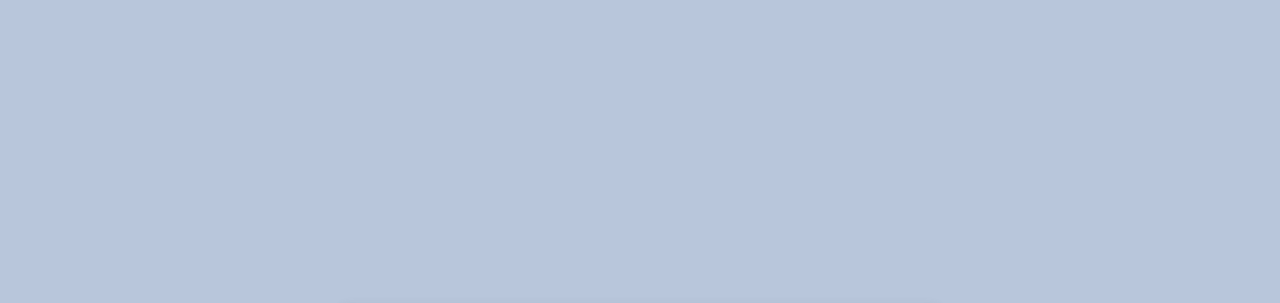
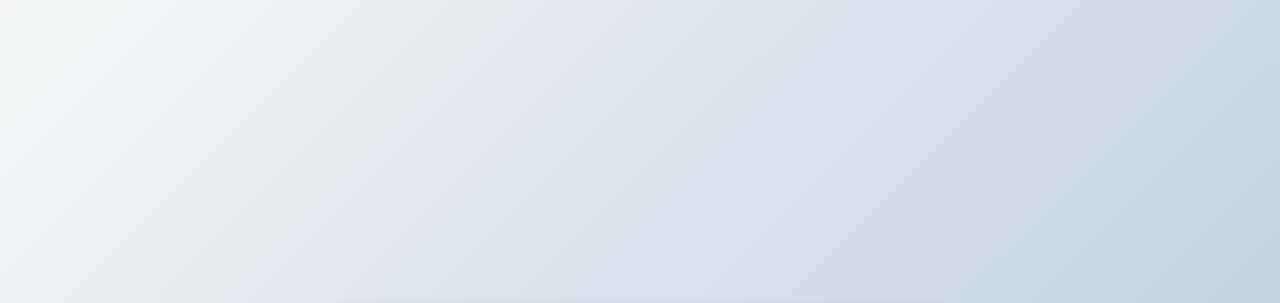
Before and after one commit to tsaonehh/my-simple-quiz-app, a plain HTML site: page index.html in a window 1280 px wide. Shown: the top 303 px of the page. Drawn offline with Linux system fonts and the light colour scheme.

Commit message:
upated styles

```diff
--- a/styles.css
+++ b/styles.css
@@ -1,5 +1,7 @@
 body{
     background-color: #b8c6db;
+    font-family: sans-serif;
+    background-image: linear-gradient(315deg, #b8c6db 0%, #f5f7f7 100%);
     display: flex;
     align-items: center;
     justify-content: center;
```
